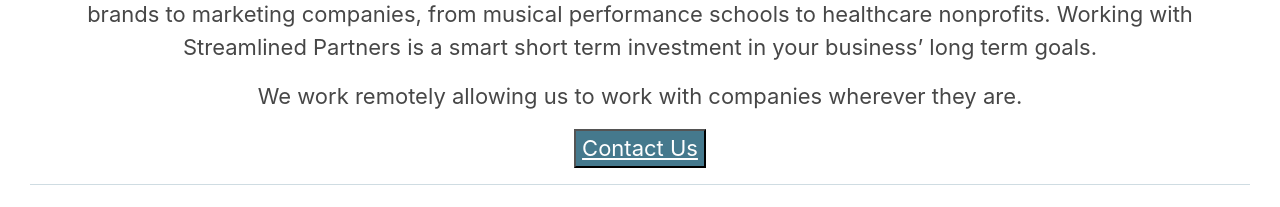
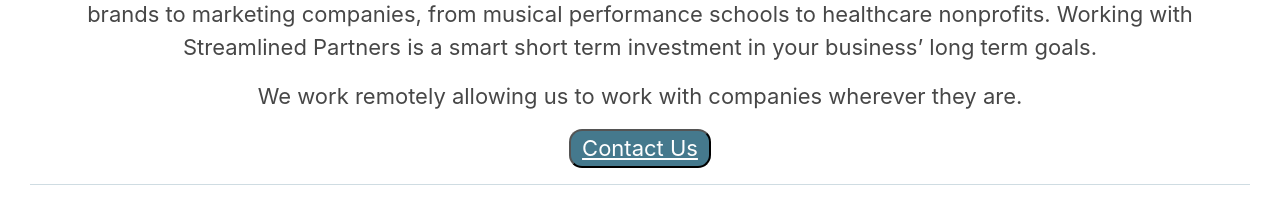
Before and after one commit to rhkearns/streamlined_1, a React (Create React App) app: page / in a window 1280 px wide. Shown: the part 1400-1607 px from the top of the page. Built offline with nearby package versions, Linux system fonts and the light colour scheme; the HTML template or start-up script is replaced by a standard one; a web font is replaced by a local one.

Commit message:
style buttons

```diff
--- a/src/Components/ContentBody/ContentBody.scss
+++ b/src/Components/ContentBody/ContentBody.scss
@@ -13,10 +13,12 @@
 
 #cta-button {
 	background-color: $blue;
+	border-radius: 13px;
 }
 
 #link {
 	color: white;
+	padding: 5px;
 }
 
 #top-line {
```
